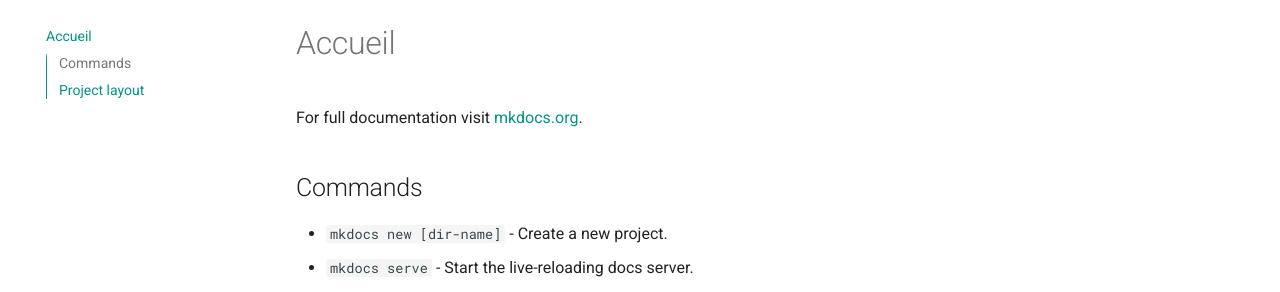
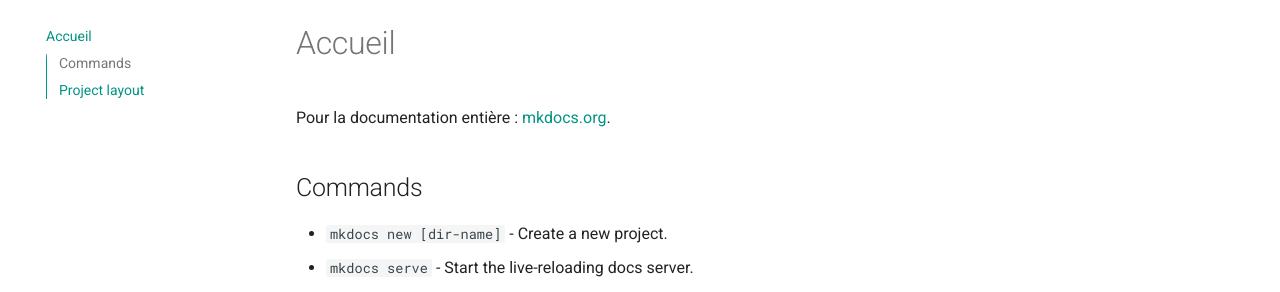
Before and after one commit to phmorin/mkdocs, an MkDocs documentation site: the page built from docs/index.md, in a window 1280 px wide. Shown: the part 123-415 px from the top of the page. Built offline with MkDocs 1.6.1 and Material for MkDocs 9.7.7, drawn with Linux system fonts in a browser that asks for light colours.

Commit message:
test de changements

```diff
--- a/docs/index.md
+++ b/docs/index.md
@@ -1,6 +1,6 @@
 # Accueil
 
-For full documentation visit [mkdocs.org](https://www.mkdocs.org).
+Pour la documentation entière : [mkdocs.org](https://www.mkdocs.org).
 
 ## Commands
 
```
